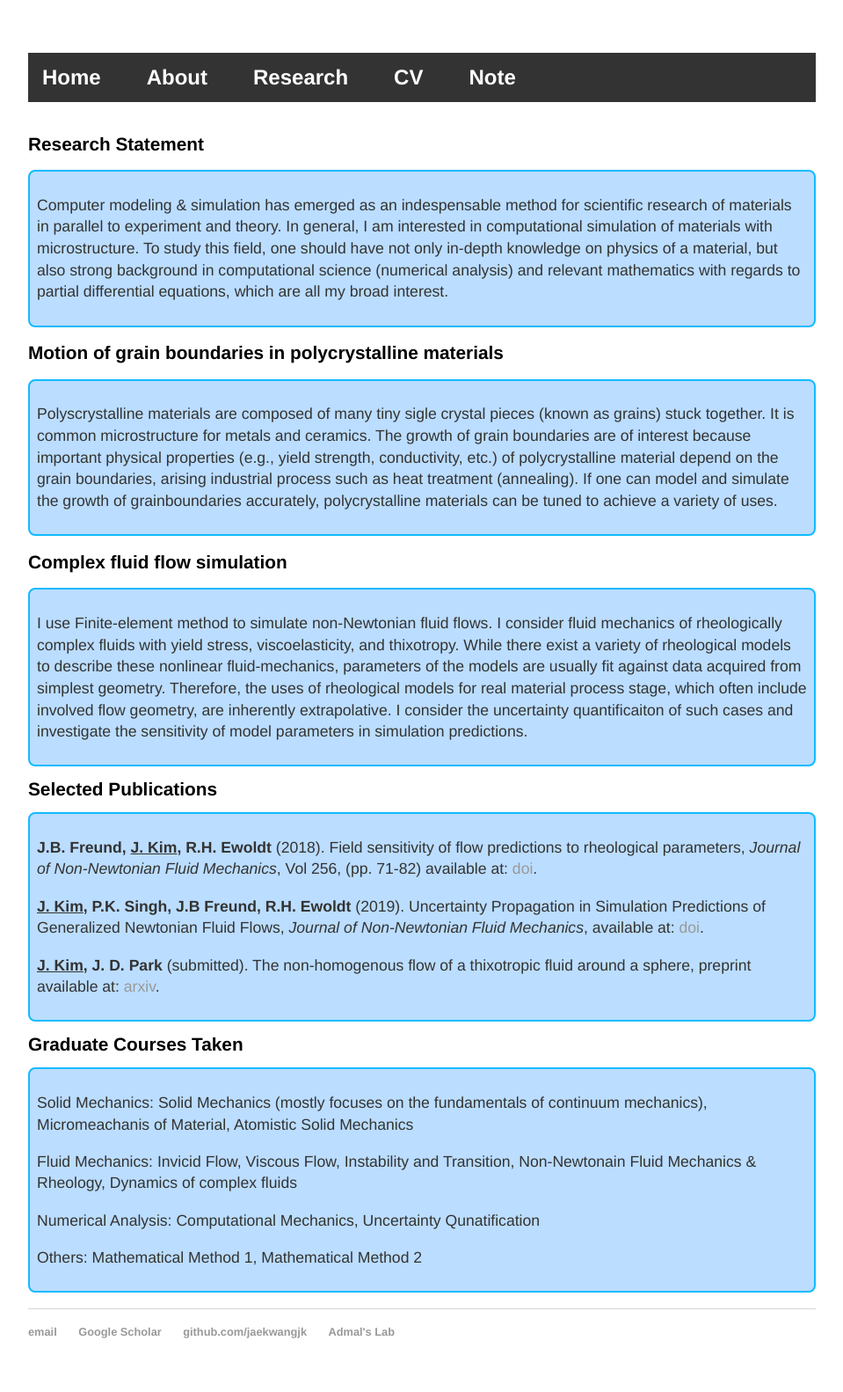
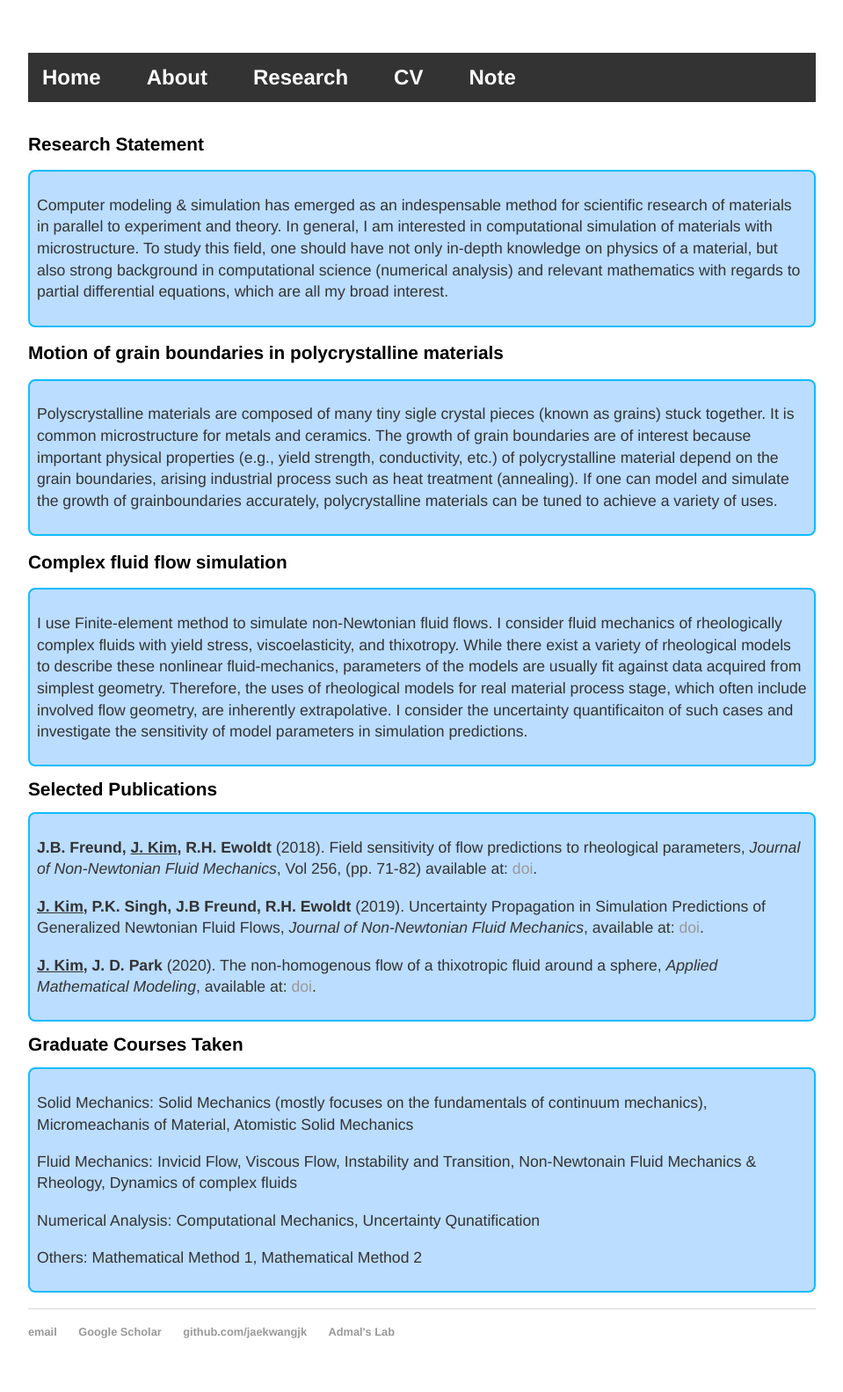
Before and after one commit to jaekwangjk/jaekwangjk.github.io, a Jekyll site: the page built from research.html, in a window 1280 px wide. Shown: the whole page at 88% size, without its empty margins (160-1119 px from the left). Built offline with Jekyll 4.4.1, drawn with Linux system fonts in a browser that asks for light colours.

Commit message:
add new doi

```diff
--- a/research.html
+++ b/research.html
@@ -75,8 +75,9 @@
 
 	<p>
 	<strong><u>J. Kim</u>, J. D. Park </strong>
-	(submitted). The non-homogenous flow of a thixotropic fluid around a sphere,
-	preprint available at: <a class="two" href="https://arxiv.org/abs/1908.04993">arxiv</a>.
+	(2020). The non-homogenous flow of a thixotropic fluid around a sphere,
+	<em> Applied Mathematical Modeling</em>,
+	available at: <a class="two" href="https://doi.org/10.1016/j.apm.2020.02.009">doi</a>.
 	</p>
 	</div>
 
```
